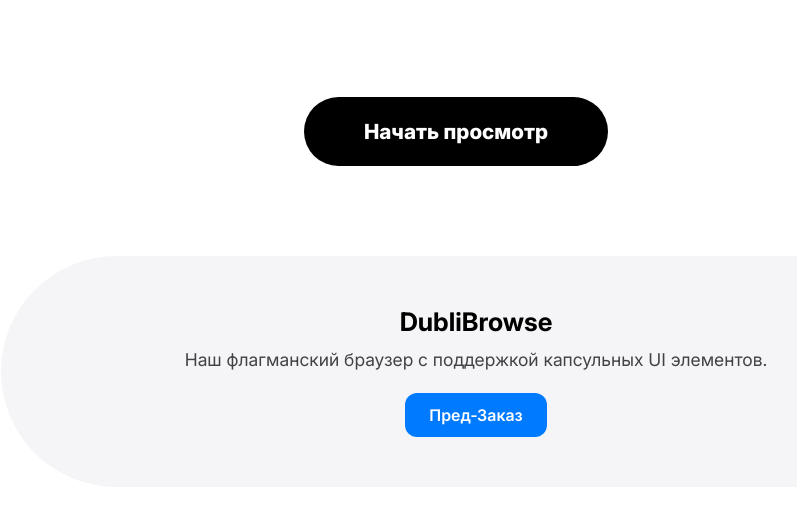
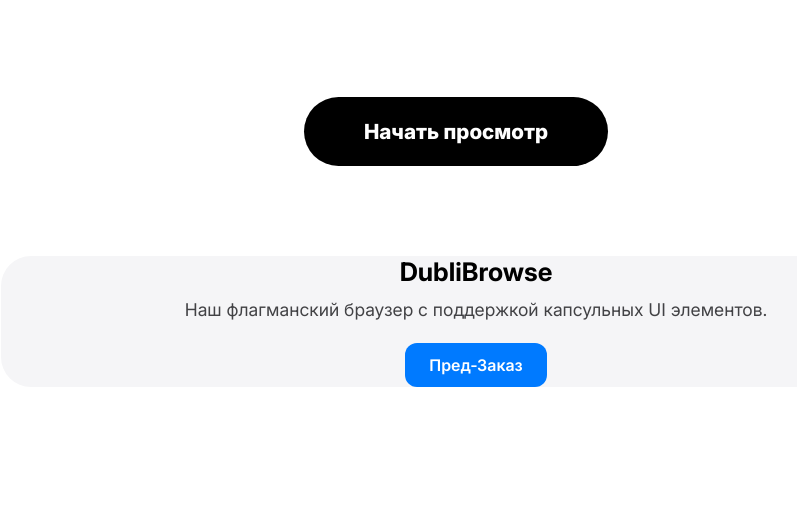
Before and after one commit to DimazikYTBR/dublikata.store, a plain HTML site: page index.html in a window 1280 px wide. Shown: the part 425-952 px from the top of the page, without its empty margins (184-981 px from the left). Drawn offline with Linux system fonts and the light colour scheme.

Commit message:
сываывавыаывавы

```diff
--- a/style.css
+++ b/style.css
@@ -258,9 +258,8 @@
         }
         .card {
             background: #f5f5f7;
-            padding: 50px;
             width: 950px;
-            border-radius: 950px;
+            border-radius: 30px;
             text-align: center;
             transition: 0.3s;
         }
```
